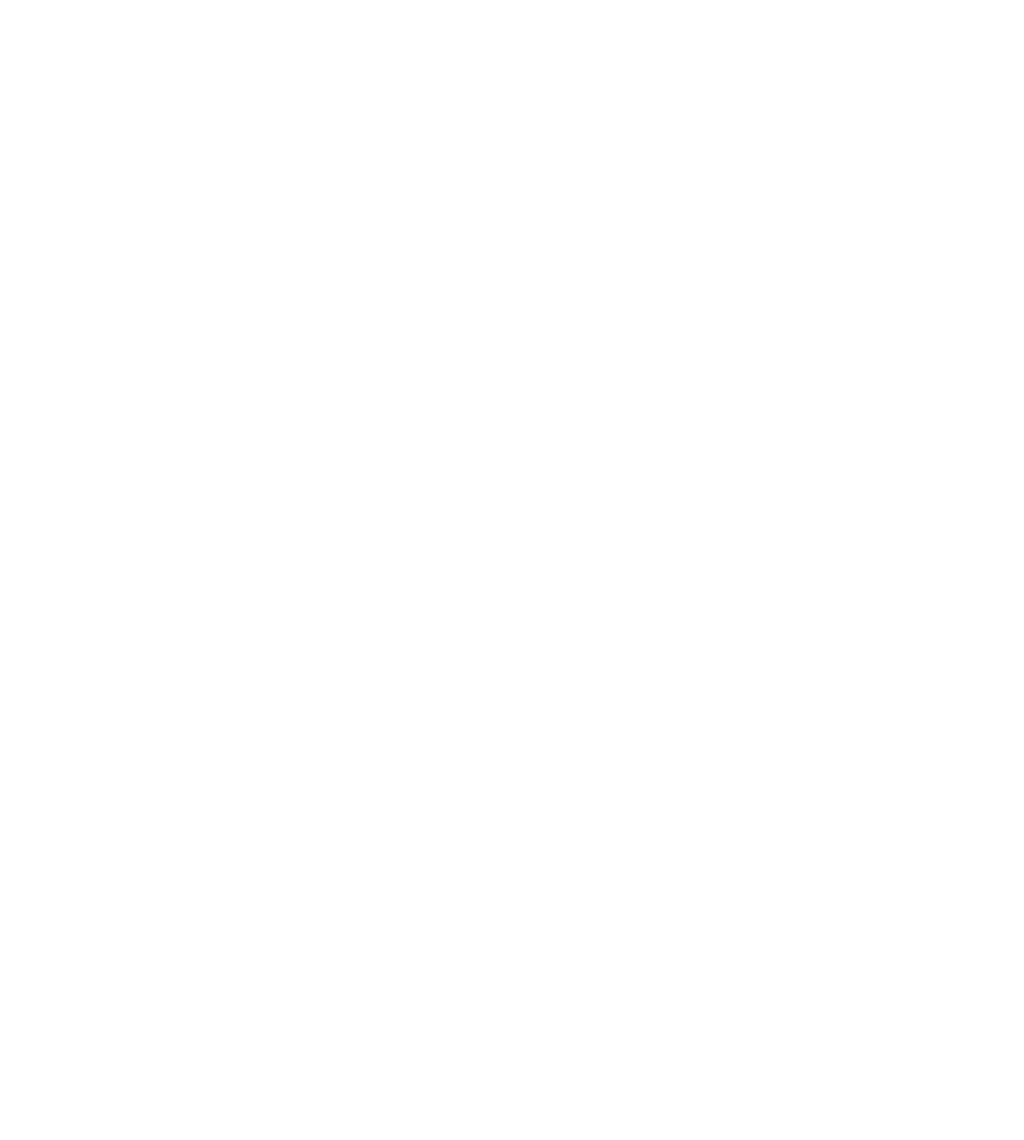
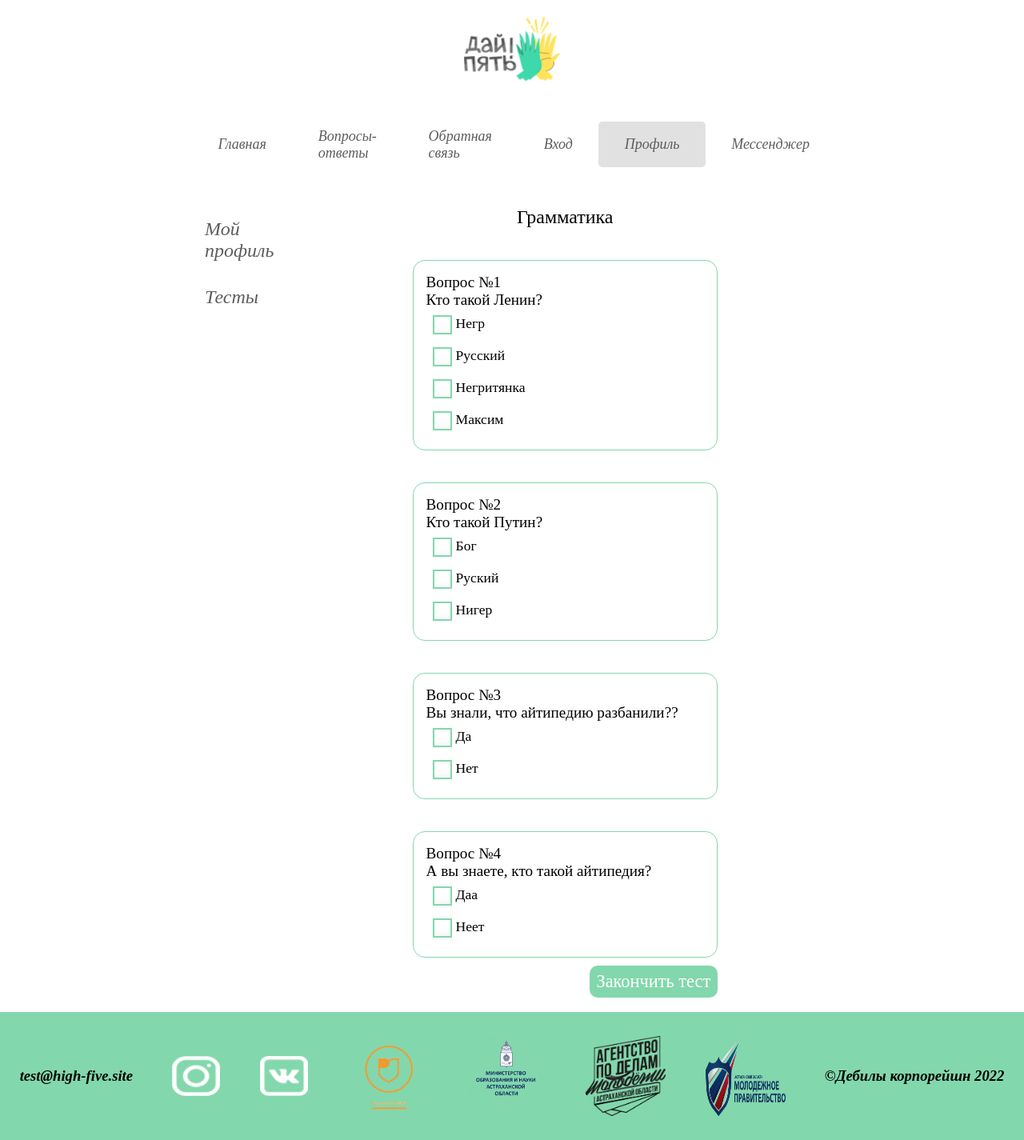
Before and after one commit to qbpick/give-five, a React (Create React App) app: page /profile/tests/1 in a window 1280 px wide. Before the commit this address had no page. Shown: the whole page at 80% size. Before the commit the page ends 800 px from the top, so only its background shows below. Built offline with nearby package versions, Linux system fonts and the light colour scheme.

Commit message:
лучше не знать, что я тут натворил, емае, ахзвфхзавфх, андрей прости

```diff
--- a/src/App.js
+++ b/src/App.js
@@ -9,6 +9,7 @@
 import { InfoUser } from "./pages/ProfileUser/InfoUser";
 import { Profile } from "./pages/Profile";
 import { Messanger } from "./pages/Messanger";
+import { Test } from "./pages/Test";
 
 const App = () => {
   return (
@@ -21,10 +22,12 @@
           <Route path="login" element={<Login />} />
           <Route path="signup" element={<Signup />} />
           <Route path="messanger" element={<Messanger />} />
-        </Route>
-        <Route path="/profile" element={<Profile />}>
-          <Route path="infouser" element={<InfoUser />} />
-          <Route path="tests" element={<Tests />} />
+          <Route path="profile" element={<Profile />}>
+            <Route path="infouser" element={<InfoUser />} />
+            <Route path="tests" element={<Tests />} />
+            <Route path="tests/:id" element={<Test />} />
+          </Route>
+          <Route path="*" element={<Home />} />
         </Route>
       </Routes>
     </>
--- a/src/components/Header.jsx
+++ b/src/components/Header.jsx
@@ -1,4 +1,4 @@
-import { Link } from "react-router-dom";
+import { NavLink } from "react-router-dom";
 import Logo from "../assets/images/logo.png";
 import style from "./Components.module.css";
 
@@ -14,61 +14,61 @@
 
         <ul className={style.menu__box}>
           <li>
-            <Link className={style.header_list_link} to="/">
+            <NavLink className={style.header_list_link} to="/">
               Главная
-            </Link>
+            </NavLink>
           </li>
           <li>
-            <Link className={style.header_list_link} to="/messanger">
+            <NavLink className={style.header_list_link} to="/messanger">
               Мессенджер
-            </Link>
+            </NavLink>
           </li>
           <li>
-            <Link className={style.header_list_link} to="/QnA">
+            <NavLink className={style.header_list_link} to="/QnA">
               Вопросы-ответы
-            </Link>
+            </NavLink>
           </li>
           <li>
-            <Link className={style.header_list_link} to="/feedback">
+            <NavLink className={style.header_list_link} to="/feedback">
               Обратная связь
-            </Link>
+            </NavLink>
           </li>
           <li>
-            <Link className={style.header_list_link} to="/login">
+            <NavLink className={style.header_list_link} to="/login">
               Вход
-            </Link>
+            </NavLink>
           </li>
           <li>
-            <Link className={style.header_list_link} to="/profile/infouser">
+            <NavLink className={style.header_list_link} to="/profile/infouser">
               Профиль
-            </Link>
+            </NavLink>
           </li>
           <li>
-            <Link className={style.header_list_link} to="/profile/tests">
+            <NavLink className={style.header_list_link} to="/profile/tests">
               Тесты
-            </Link>
+            </NavLink>
           </li>
         </ul>
       </div>
       <div className={style.header_list}>
-        <Link className={style.header_list_link} to="/">
+        <NavLink className={style.header_list_link} to="/">
           Главная
-        </Link>
-        <Link className={style.header_list_link} to="/QnA">
+        </NavLink>
+        <NavLink className={style.header_list_link} to="/QnA">
           Вопросы-ответы
-        </Link>
-        <Link className={style.header_list_link} to="/feedback">
+        </NavLink>
+        <NavLink className={style.header_list_link} to="/feedback">
           Обратная связь
-        </Link>
-        <Link className={style.header_list_link} to="/login">
+        </NavLink>
+        <NavLink className={style.header_list_link} to="/login">
           Вход
-        </Link>
-        <Link className={style.header_list_link} to="/profile/infouser">
+        </NavLink>
+        <NavLink className={style.header_list_link} to="/profile">
           Профиль
-        </Link>
-        <Link className={style.header_list_link} to="/messanger">
+        </NavLink>
+        <NavLink className={style.header_list_link} to="/messanger">
           Мессенджер
-        </Link>
+        </NavLink>
       </div>
     </header>
   );
--- a/src/components/Navmenu.jsx
+++ b/src/components/Navmenu.jsx
@@ -3,8 +3,8 @@
 export const Navmenu = () => {
     return (
         <section className={style.navmenu}>
-            <Link to="/profile/infouser" className={style.navmenu_link}>Мой профиль</Link>
-            <Link to="/profile/tests" className={style.navmenu_link}>Тесты</Link>
+            <Link to="infouser" className={style.navmenu_link}>Мой профиль</Link>
+            <Link to="tests" className={style.navmenu_link}>Тесты</Link>
         </section>
     );
 }
--- a/src/index.css
+++ b/src/index.css
@@ -19,4 +19,7 @@
   font-weight: 500;
   font-style: italic;
 }
+.active {
+  background-color: #5d5d5d2f;
+}
 @import url("https://fonts.googleapis.com/css?family=Source+Sans+Pro:300,400,700,900,300italic");
--- a/src/pages/Pages.module.css
+++ b/src/pages/Pages.module.css
@@ -304,6 +304,105 @@
   transition: 0.2s;
   background-color: #72bd96;
 }
+/* Тест */
+.section_test {
+  display: flex;
+  flex-direction: column;
+  align-items: center;
+  width: 100%;
+  min-height: 50vh;
+  justify-content: space-between;
+}
+.section_test > h2{
+  font-style: normal;
+}
+.link_button {
+  text-decoration: none;
+  color: white;
+  line-height: normal;
+  font-style: normal;
+}
+.test_quetion {
+  width: 60%;
+  min-height: 5vh;
+  border: solid 1px #83d7ac;
+  border-radius: 15px;
+  display: flex;
+  flex-direction: column;
+  align-items: flex-start;
+  padding: 2vh;
+  margin-top: 5vh;
+}
+.test_quetion > p {
+  font-size: 1.2em;
+  font-style: normal;
+}
+.answer {
+  padding: 1vh;
+}
+.end_test_button {
+  width: 20vh;
+  align-self: flex-end;
+  height: 5vh;
+  font-size: 1.4em;
+  color: rgb(255, 255, 255);
+  border: none;
+  line-height: 0;
+  background-color: #83d7ac;
+  cursor: pointer;
+  border-radius: 10px;
+  margin-top: 10px;
+  margin-right  : 20%;
+}
+.end_test_button:hover {
+  transition: 0.2s;
+  background-color: #72bd96;
+}
+/* какой-то код из интернета (кастом чекбокс) */
+
+.answer input {
+  padding: 0;
+  height: initial;
+  width: initial;
+  margin-bottom: 0;
+  display: none;
+  cursor: pointer;
+}
+
+.answer label {
+  position: relative;
+  cursor: pointer;
+  font-style: normal;
+  font-size: 1.1em;
+}
+
+.answer label:before {
+  content: "";
+  background-color: transparent;
+  border: 2px solid #83d7ac;
+  box-shadow: 0 1px 2px rgba(0, 0, 0, 0.05),
+    inset 0px -15px 10px -12px rgba(0, 0, 0, 0.05);
+  padding: 10px;
+  display: inline-block;
+  position: relative;
+  vertical-align: middle;
+  cursor: pointer;
+  margin-right: 5px;
+}
+
+.answer input:checked + label:after {
+  content: "";
+  display: block;
+  position: absolute;
+  top: 2px;
+  left: 9px;
+  width: 6px;
+  height: 14px;
+  border: solid #333333;
+  border-width: 0 2px 2px 0;
+  transform: rotate(45deg);
+}
+
 @media screen and (max-width: 425px) {
   /* адаптив главной страницы*/
   .homepage_section {
@@ -352,4 +451,16 @@
     margin-left: 10%;
   }
   /* адаптив мессенджера */
+
+
+  /* адаптив теста */
+  .test_quetion {
+    width: 80%;
+  }
+  .end_test_button {
+    align-self: center;
+    margin-right: 0;
+    width: 50vh;
+    height: 10vh;
+  }
 }
--- a/src/pages/Profile.jsx
+++ b/src/pages/Profile.jsx
@@ -1,20 +1,12 @@
 import style from "./Pages.module.css";
 import { Navmenu } from "../components/Navmenu";
 import { Outlet } from "react-router-dom";
-import { Header } from "../components/Header";
-import { Footer } from "../components/Footer";
 
 export const Profile = () => {
   return (
-    <section>
-      <Header />
-      <br/>
-      <div className={style.section_profile}>
+    <section className={style.section_profile}>
       <Navmenu />
       <Outlet />
-      </div>
-      <br/>
-      <Footer />
     </section>
   );
 };
--- a/src/pages/ProfileUser/InfoUser.jsx
+++ b/src/pages/ProfileUser/InfoUser.jsx
@@ -2,6 +2,7 @@
 import icon_danger from "./attentn.png";
 
 export const InfoUser = () => {
+
   return (
     <section>
       <div className={style.profile_user_content}>
--- a/src/pages/ProfileUser/Profile.module.css
+++ b/src/pages/ProfileUser/Profile.module.css
@@ -169,6 +169,10 @@
   transition: 0.2s;
   background-color: #72bd96;
 }
+.link_button {
+  text-decoration: none;
+  color: white;
+}
 @media screen and (max-width: 425px) {
   .profile_user_content {
     width: 50vh;
--- a/src/pages/ProfileUser/Tests.jsx
+++ b/src/pages/ProfileUser/Tests.jsx
@@ -1,20 +1,39 @@
 import { useState } from "react";
+import { Link } from "react-router-dom";
 import style from "./Profile.module.css";
 
 export const Tests = () => {
+  const tests = [
+    {
+      tests_id: 0,
+      tests_subject: "Английский язык",
+      tests_theme: "Грамматика",
+      tests_questions: 25,
+    },
+    {
+      tests_id: 1,
+      tests_subject: "Английский язык",
+      tests_theme: "Причастие",
+      tests_questions: 20,
+    },
+  ];
+  const [array] = useState([])
   const [disable, setDisable] = useState(true);
-  const changeTheme = () => {
+  const changeSubject = (e) => {
     setDisable(false);
+    array.push(e.target.value);
   };
+  const changeTheme = (e) => {
+    array.push(e.target.value);
+  };
+  console.log();
   return (
     <section className={style.section_tests}>
-      <h2>Поиск теста</h2>
+      <h2 onClick={() => console.log(array[1])}>Поиск теста</h2>
       <div className={style.find_test}>
         <div className={style.tests_select}>
-        <select name="subject" onChange={changeTheme}>
-          <option value="Выберите предмет">
-            Выберите предмет
-          </option>
+          <select name="subject" onChange={changeSubject}>
+            <option value="Выберите предмет">Выберите предмет</option>
             <option name="english" value="Английский язык">
               Английский язык
             </option>
@@ -28,10 +47,8 @@
               Русский язык
             </option>
           </select>
-        <select name="theme" disabled={disable}>
-          <option value="Выберите тему">
-            Выберите тему
-          </option>
+          <select name="theme" disabled={disable} onChange={changeTheme}>
+            <option value="Выберите тему">Выберите тему</option>
             <option name="english_grammatica" value="Грамматика">
               Грамматика
             </option>
@@ -40,14 +57,22 @@
             </option>
           </select>
         </div>
-      <button disabled={disable}>Найти</button>
       </div>
-      <div className={style.block_test} >
-        <p>Предмет: {"Английский язык"}</p>
-        <p>Тема: {"Грамматика"}</p>
-        <p>Кол-во вопросов: {"25"}</p> {/* Если нету, прст убери */}
-        <button>Начать</button>
+      {tests.map((data) =>
+        array[0] === data.tests_subject ? (
+          <div className={style.block_test}>
+            <p>Предмет: {data.tests_subject}</p>
+            <p>Тема: {data.tests_theme}</p>
+            <p>Кол-во вопросов: {data.tests_questions}</p>{" "}
+            {/* Если нету, прст убери */}
+            <button>
+              <Link key={data.id} to={`${data.tests_id}`} className={style.link_button}>
+                Начать
+              </Link>
+            </button>
           </div>
+        ) : ""
+      )}
     </section>
   );
 };
--- /dev/null
+++ b/src/pages/Test.jsx
@@ -0,0 +1,57 @@
+import { NavLink, useParams } from "react-router-dom";
+import style from "./Pages.module.css";
+
+export const Test = () => {
+  const { id } = useParams();
+  console.log({ id });
+  const test = [
+    {
+      test_id: 1,
+      test_quetion: "Кто такой Ленин?",
+      test_answers: ["Негр", "Русский", "Негритянка", "Максим"],
+    },
+    {
+      test_id: 2,
+      test_quetion: "Кто такой Путин?",
+      test_answers: ["Бог", "Руский", "Нигер"],
+    },
+    {
+      test_id: 3,
+      test_quetion: "Вы знали, что айтипедию разбанили??",
+      test_answers: ["Да", "Нет"],
+    },
+    {
+      test_id: 4,
+      test_quetion: "А вы знаете, кто такой айтипедия?",
+      test_answers: ["Даа", "Неет"],
+    },
+  ];
+
+  return (
+    <section className={style.section_test}>
+      <h2>Грамматика</h2>
+      {test.map((item) => (
+        <div className={style.test_quetion}>
+          <p>Вопрос №{item.test_id}</p>
+          <p>{item.test_quetion}</p>
+          {item.test_answers.map((answer) => (
+
+            <div className={style.answer}>
+              <input type="checkbox" id={answer} />
+              <label for={answer}>{answer}</label>
+            </div>
+          ))}
+        </div>
+      ))}
+      <button className={style.end_test_button}>
+        <NavLink
+          to="/profile/infouser"
+          onClick={(e) => alert("Тест выполен и отправлен на проверку")}
+          className={style.link_button}
+        >
+          Закончить тест
+        </NavLink>{" "}
+      </button>
+    </section>
+  );
+};
```
Lines whose indentation alone changed are shown as unchanged.
